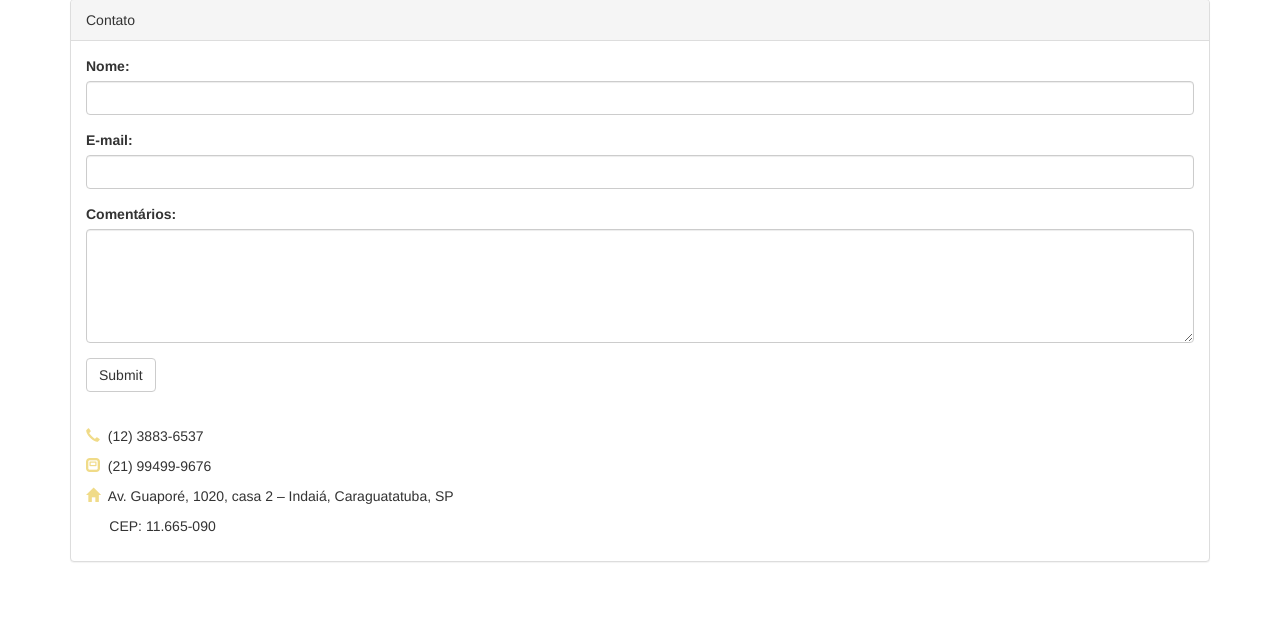
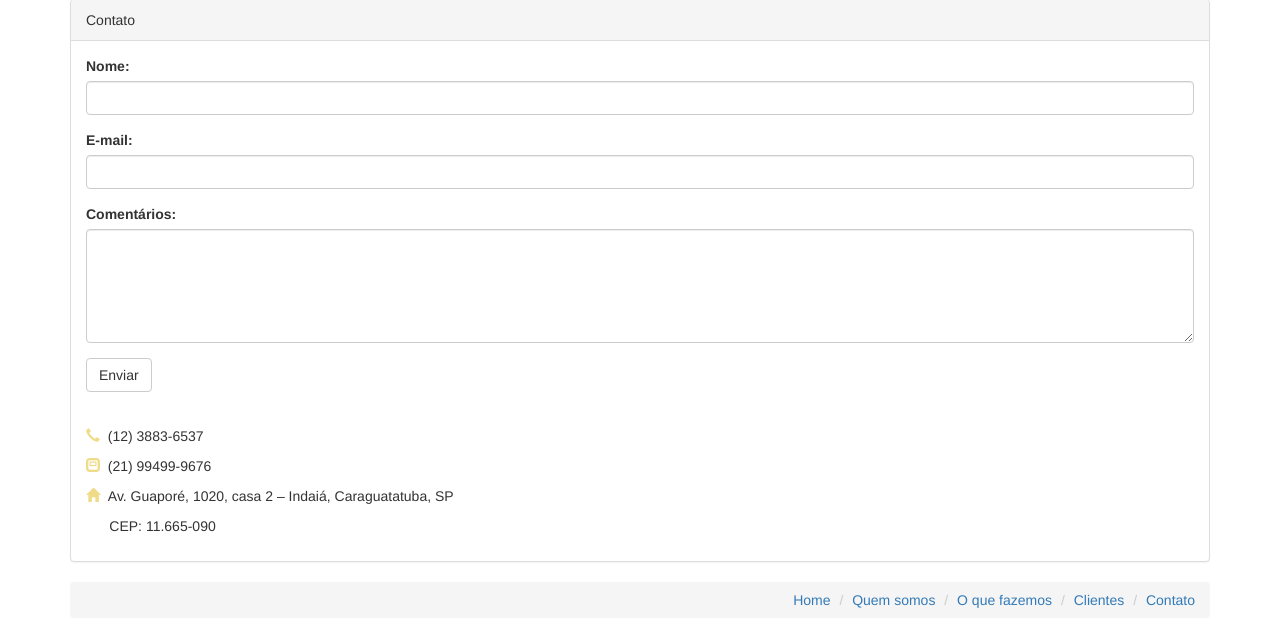
Before and after one commit to d1medeiros/kb, a PHP site: page /pag_3.php in a window 1280 px wide. Shown: the part 393-1031 px from the top of the page. Before the commit the page ends 955 px from the top, so only its background shows below. Run offline with PHP 8.4, Linux system fonts and the light colour scheme.

Commit message:
novo site em php 3

```diff
--- a/pag_3.php
+++ b/pag_3.php
@@ -20,7 +20,7 @@
   <label for="comment">Comentários:</label>
   <textarea class="form-control" rows="5" id="comment" name="comment"></textarea>
   </div>
-  <button type="submit" class="btn btn-default">Submit</button>
+  <button type="submit" class="btn btn-default">Enviar</button>
 </form>
 </div>
 
@@ -49,6 +49,15 @@
 
   		</div>
 	</div>
+
+    <ul class="breadcrumb text-right">
+  <li><a href="index.php">Home</a></li>
+  <li><a href="pag_1.php">Quem somos</a></li>
+  <li><a href="pag_2.php">O que fazemos</a></li>
+  <li><a href="pag_5.php">Clientes</a></li>
+  <li><a href="pag_3.php">Contato</a></li>
+</ul>
+
 </div>
 
 
```
Also changed, not shown: index.php (+5 -5 lines), pag_1.php (+9 -0 lines), pag_2.php (+7 -1 lines), pag_5.php (+10 -0 lines), css/loja.css (line endings or trailing spaces).
